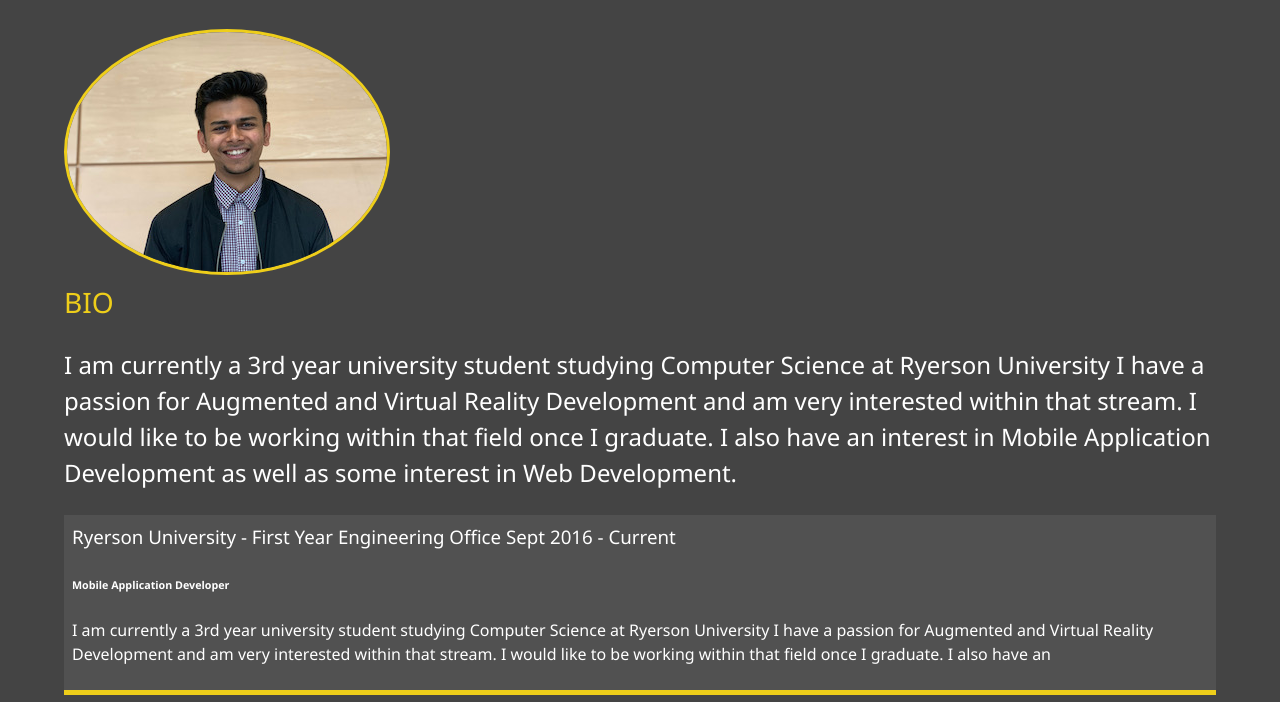
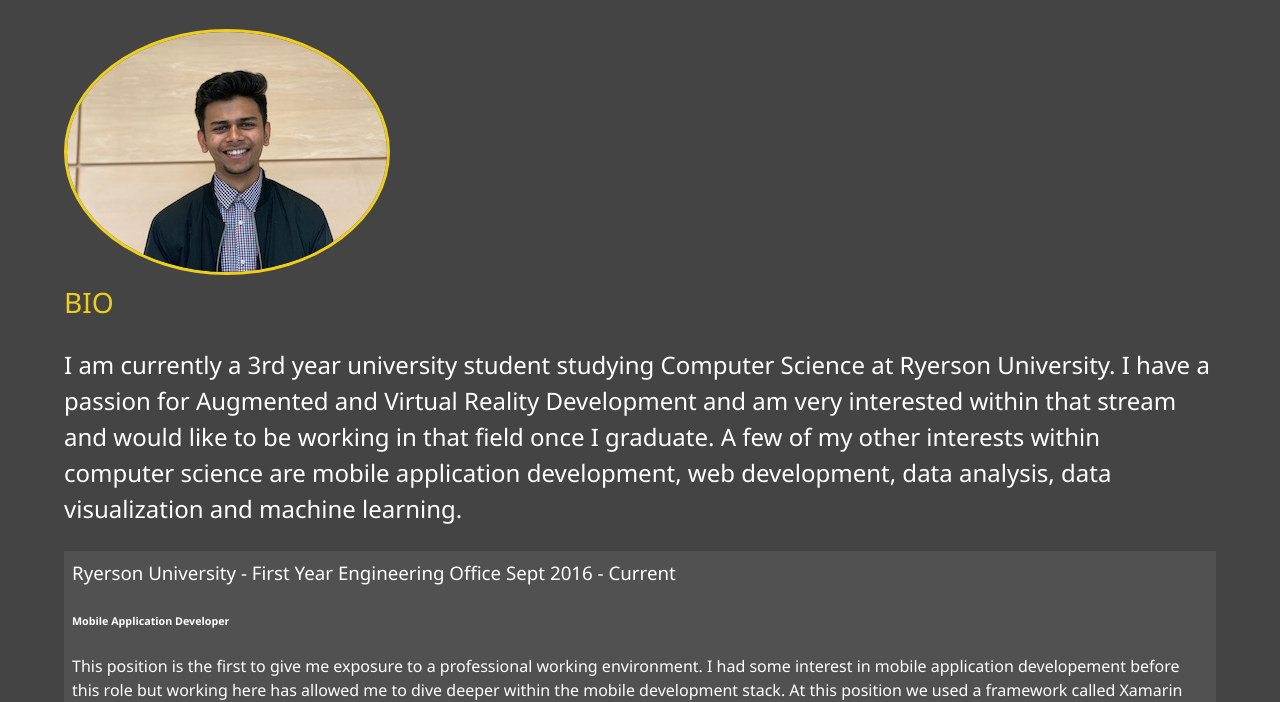
Before and after one commit to Kaushal771/Kaushal771.github.io, a website: page about.html in a window 1280 px wide. Shown: the part 253-955 px from the top of the page. Drawn offline with Linux system fonts and the light colour scheme.

Commit message:
added to bio page

```diff
--- a/about.html
+++ b/about.html
@@ -54,20 +54,19 @@
       <div class="bio">
         <h3 class="text-secondary">BIO</h3>
         <p>
-          I am currently a 3rd year university student studying Computer Science at Ryerson University
+          I am currently a 3rd year university student studying Computer Science at Ryerson University.
           I have a passion for Augmented and Virtual Reality Development and am very interested within
-          that stream. I would like to be working within that field once I graduate.
-          I also have an interest in Mobile Application Development as well as some interest in Web Development.
+          that stream and would like to be working in that field once I graduate.
+          A few of my other interests within computer science are mobile application development, web development, data analysis, data visualization and machine learning.
         </p>
       </div>
 
       <div class="job job-1">
         <h3> Ryerson University - First Year Engineering Office Sept 2016 - Current </h3>
         <h6> Mobile Application Developer </h6>
-        <p>I am currently a 3rd year university student studying Computer Science at Ryerson University
-        I have a passion for Augmented and Virtual Reality Development and am very interested within
-        that stream. I would like to be working within that field once I graduate.
-        I also have an </p>
+        <p>This position is the first to give me exposure to a professional working environment. I had some interest in mobile application developement
+        before this role but working here has allowed me to dive deeper within the mobile development stack. At this position we used a framework called
+          Xamarin which allowed us to deploy a cross platform mobile application.</p>
       </div>
 
 
```
